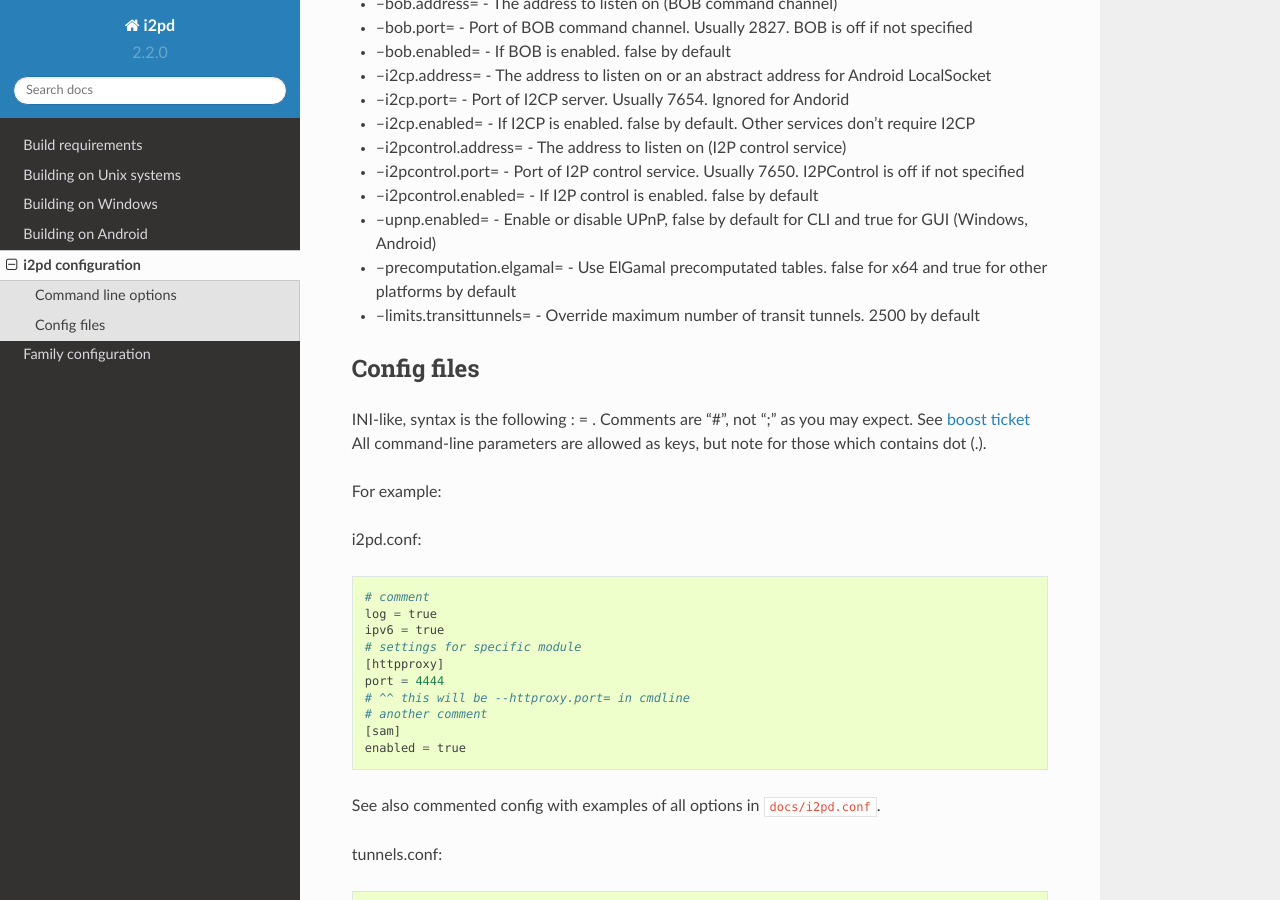
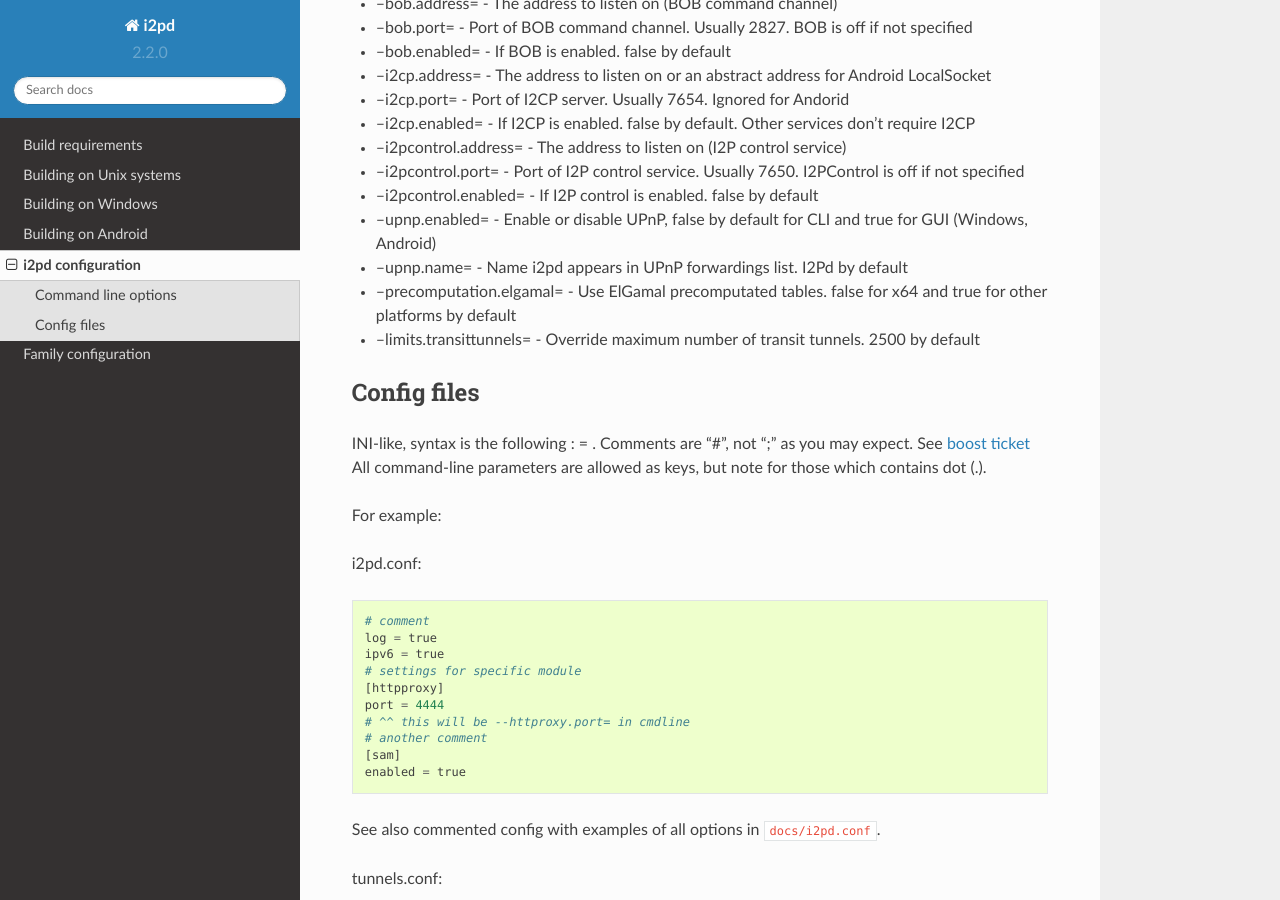
Before and after one commit to PurpleI2P/i2pd, a Sphinx documentation site: the page built from docs/configuration.md, in a window 1280 px wide and 900 px high, scrolled down 1376 px. Built offline with Sphinx 7.4.7 and the Read the Docs theme 2.0.0, drawn with Linux system fonts in a browser that asks for light colours.

Commit message:
upnp.name

```diff
--- a/docs/configuration.md
+++ b/docs/configuration.md
@@ -69,7 +69,7 @@ All options below still possible in cmdline, but better write it in config file:
 * --i2pcontrol.enabled= - If I2P control is enabled. false by default
 
 * --upnp.enabled=       - Enable or disable UPnP, false by default for CLI and true for GUI (Windows, Android)
-
+* --upnp.name=          - Name i2pd appears in UPnP forwardings list. I2Pd by default
 * --precomputation.elgamal=  - Use ElGamal precomputated tables. false for x64 and true for other platforms by default
 
 * --limits.transittunnels=  - Override maximum number of transit tunnels. 2500 by default
```
